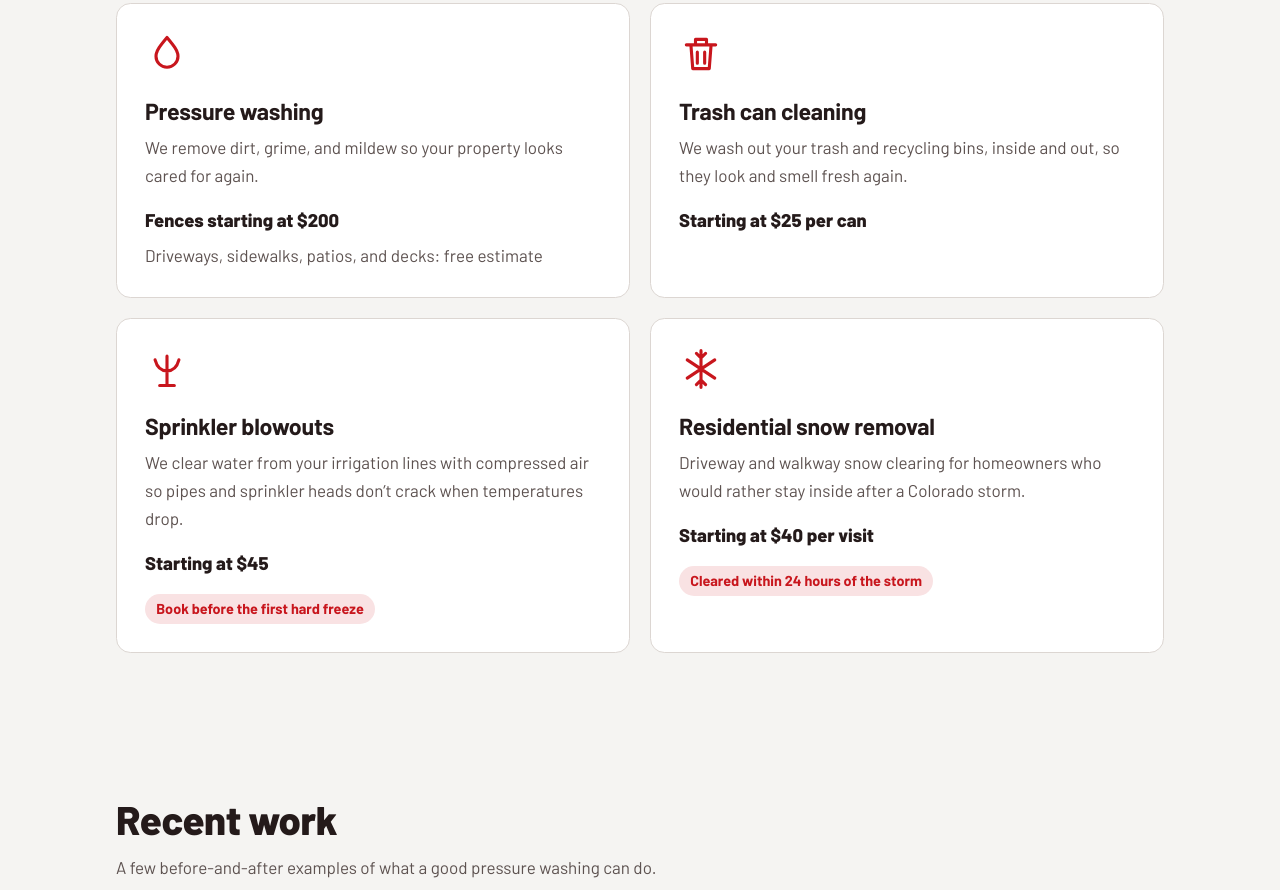
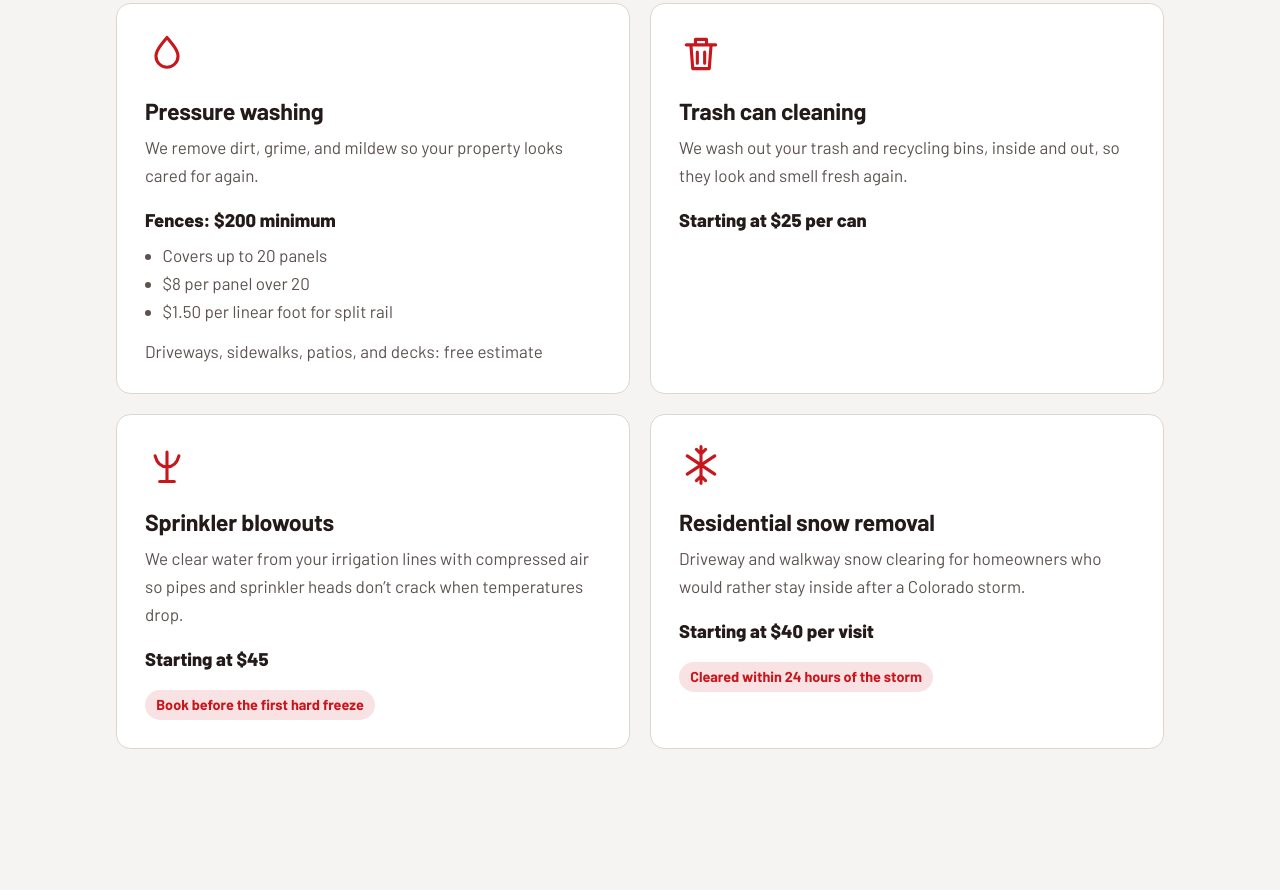
Before and after one commit to buckeyeservices/buckeye-services, a plain HTML site: page index.html in a window 1280 px wide. Shown: the part 965-1855 px from the top of the page. Drawn offline with Linux system fonts and the light colour scheme.

Commit message:
Add files via upload

```diff
--- a/index.html
+++ b/index.html
@@ -73,7 +73,8 @@ section{padding:4.5rem 0}
 .svc svg{width:2.75rem;height:2.75rem;stroke:var(--red);fill:none;stroke-width:1.7;stroke-linecap:round;stroke-linejoin:round}
 .svc h3{font-size:1.45rem;font-weight:700;margin:1rem 0 .5rem}
 .svc p{margin:0;color:var(--muted)}
-.svc .est{margin-top:.35rem}
+.svc .rates{margin:.35rem 0 0;padding-left:1.1rem;color:var(--muted)}
+.svc .est{margin-top:.75rem}
 .svc .price{margin-top:1rem;color:var(--text);font-weight:800;font-size:1.15rem}
 .tag{display:inline-block;margin-top:1rem;padding:.2rem .7rem;border-radius:2rem;background:rgba(200,22,29,.12);color:var(--red);font-weight:700;font-size:.9rem}
 @media (prefers-color-scheme: dark){:root:not([data-theme="light"]) .tag{color:#ff8a8f}}
@@ -156,7 +157,8 @@ footer{background:var(--stone);color:var(--maroon);padding:1.5rem 0;font-size:.9
           <svg viewBox="0 0 24 24" aria-hidden="true"><path d="M12 3c3.5 4.2 6 7.2 6 10.2a6 6 0 0 1-12 0C6 10.200 8.500 7.200 12 3z"/></svg>
           <h3>Pressure washing</h3>
           <p>We remove dirt, grime, and mildew so your property looks cared for again.</p>
-          <p class="price">Fences starting at $200</p>
+          <p class="price">Fences: $200 minimum</p>
+          <ul class="rates"><li>Covers up to 20 panels</li><li>$8 per panel over 20</li><li>$1.50 per linear foot for split rail</li></ul>
           <p class="est">Driveways, sidewalks, patios, and decks: free estimate</p>
         </article>
         <article class="svc">
@@ -223,7 +225,7 @@ footer{background:var(--stone);color:var(--maroon);padding:1.5rem 0;font-size:.9
   <section class="about" id="about">
     <div class="wrap">
       <h2>Ohio roots, Colorado neighbors</h2>
-      <p>I’m Chris, and I run Buckeye Services out of Castle Rock. I spent most of my adult life southeast of Cincinnati before being relocated to Colorado for work.  The name and number is a nod to Ohio.</p>
+      <p>I’m Chris, and I run Buckeye Services out of Castle Rock. I spent most of my adult life southeast of Cincinnati before being relocated to Colorado for work. The name and number is a nod to Ohio.</p>
       <p>My goal is simple: show up when I say I will, do the job right, and leave your property looking better than I found it.</p>
     </div>
   </section>
```
